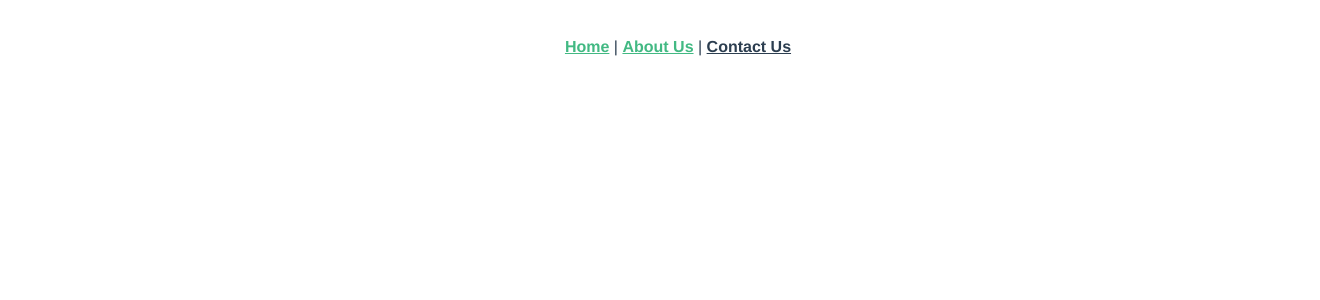
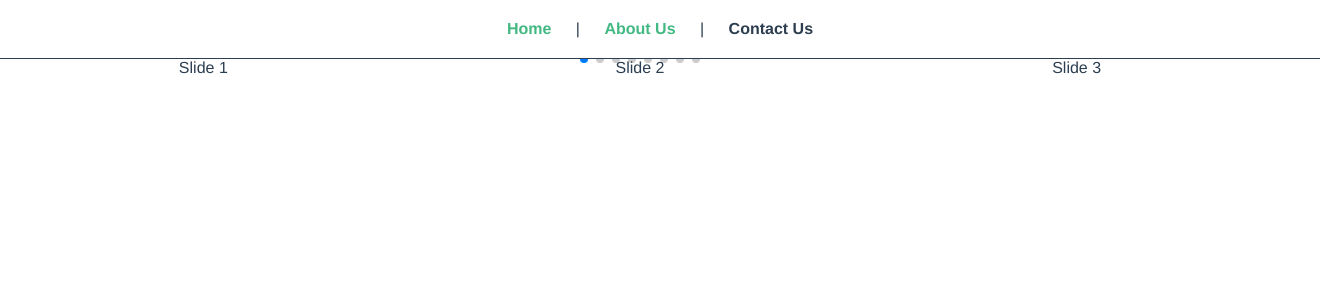
Before and after one commit to dsigitoff/AnotherTestTask, a Vue app: page / in a window 1280 px wide. Shown: the top 300 px of the page, 1320 px wide, since content can reach past the window. Built offline with nearby package versions, Linux system fonts and the light colour scheme.

Commit message:
swiper added

```diff
--- a/package.json
+++ b/package.json
@@ -9,6 +9,7 @@
   },
   "dependencies": {
     "vue": "^2.5.17",
+    "vue-awesome-swiper": "^3.1.3",
     "vue-router": "^3.0.1",
     "vuex": "^3.0.1"
   },
--- a/src/App.vue
+++ b/src/App.vue
@@ -2,8 +2,10 @@
     <div id="app">
         <div id="nav">
             <header class="header">
-        <router-link to="/">Home</router-link> |
-        <router-link to="/">About Us</router-link> |
+                <router-link to="/">Home</router-link>
+                |
+                <router-link to="/">About Us</router-link>
+                |
                 <router-link to="/contact">Contact Us</router-link>
             </header>
         </div>
@@ -12,6 +14,12 @@
 </template>
 
 <style>
+
+    body {
+        padding: 0;
+        margin: 0;
+    }
+
     #app {
         font-family: "Avenir", Helvetica, Arial, sans-serif;
         -webkit-font-smoothing: antialiased;
@@ -20,20 +28,25 @@
         color: #2c3e50;
         height: 1200px;
     }
+
     #nav {
-  padding: 30px;
+
     }
 
     #nav a {
         font-weight: bold;
         color: #2c3e50;
+        padding: 20px;
+        text-decoration: none;
     }
 
     #nav a.router-link-exact-active {
         color: #42b983;
     }
+
     .header {
-    position: fixed;
         width: 100%;
+        border-bottom: 0.3px solid #2c3e50;
+        padding: 20px;
     }
 </style>
--- a/src/components/Main.vue
+++ b/src/components/Main.vue
@@ -1,16 +1,36 @@
 <template>
     <div class="hello">
-
+        <swiper :options="swiperOption">
+            <swiper-slide>Slide 1</swiper-slide>
+            <swiper-slide>Slide 2</swiper-slide>
+            <swiper-slide>Slide 3</swiper-slide>
+            <swiper-slide>Slide 4</swiper-slide>
+            <swiper-slide>Slide 5</swiper-slide>
+            <swiper-slide>Slide 6</swiper-slide>
+            <swiper-slide>Slide 7</swiper-slide>
+            <swiper-slide>Slide 8</swiper-slide>
+            <swiper-slide>Slide 9</swiper-slide>
+            <swiper-slide>Slide 10</swiper-slide>
+            <div class="swiper-pagination" slot="pagination"></div>
+        </swiper>
     </div>
 </template>
 
 <script>
     export default {
-  name: "HelloWorld",
-  props: {
-    msg: String
+        data() {
+            return {
+                swiperOption: {
+                    slidesPerView: 3,
+                    spaceBetween: 30,
+                    pagination: {
+                        el: '.swiper-pagination',
+                        clickable: true
                     }
-};
+                }
+            }
+        }
+    }
 </script>
 
 <!-- Add "scoped" attribute to limit CSS to this component only -->
@@ -18,14 +38,17 @@ export default {
     h3 {
         margin: 40px 0 0;
     }
+
     ul {
         list-style-type: none;
         padding: 0;
     }
+
     li {
         display: inline-block;
         margin: 0 10px;
     }
+
     a {
         color: #42b983;
     }
```
Also changed, not shown: src/main.js (+9 -3 lines), 1 other file (tests, documents, lock files or other folders). Lines whose indentation alone changed are shown as unchanged.
